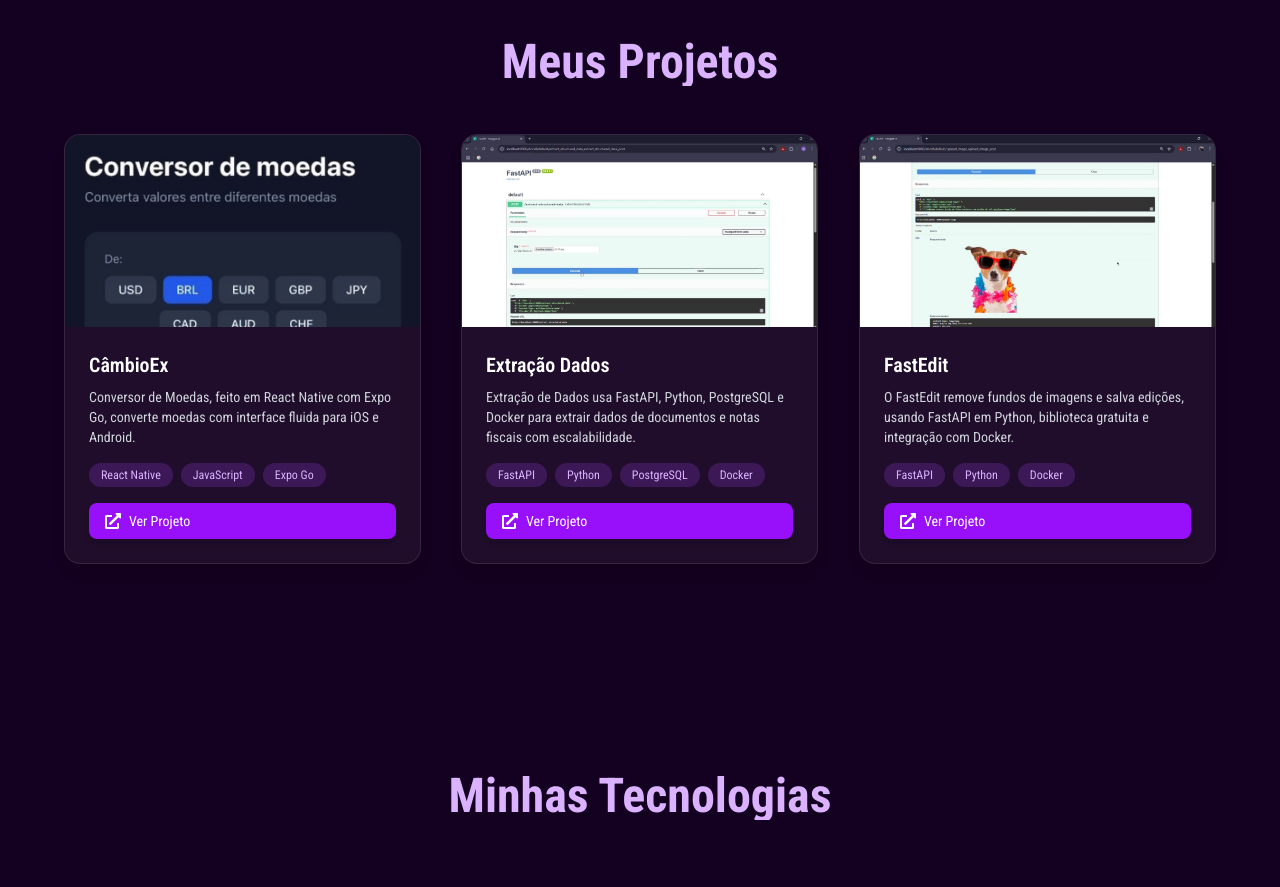
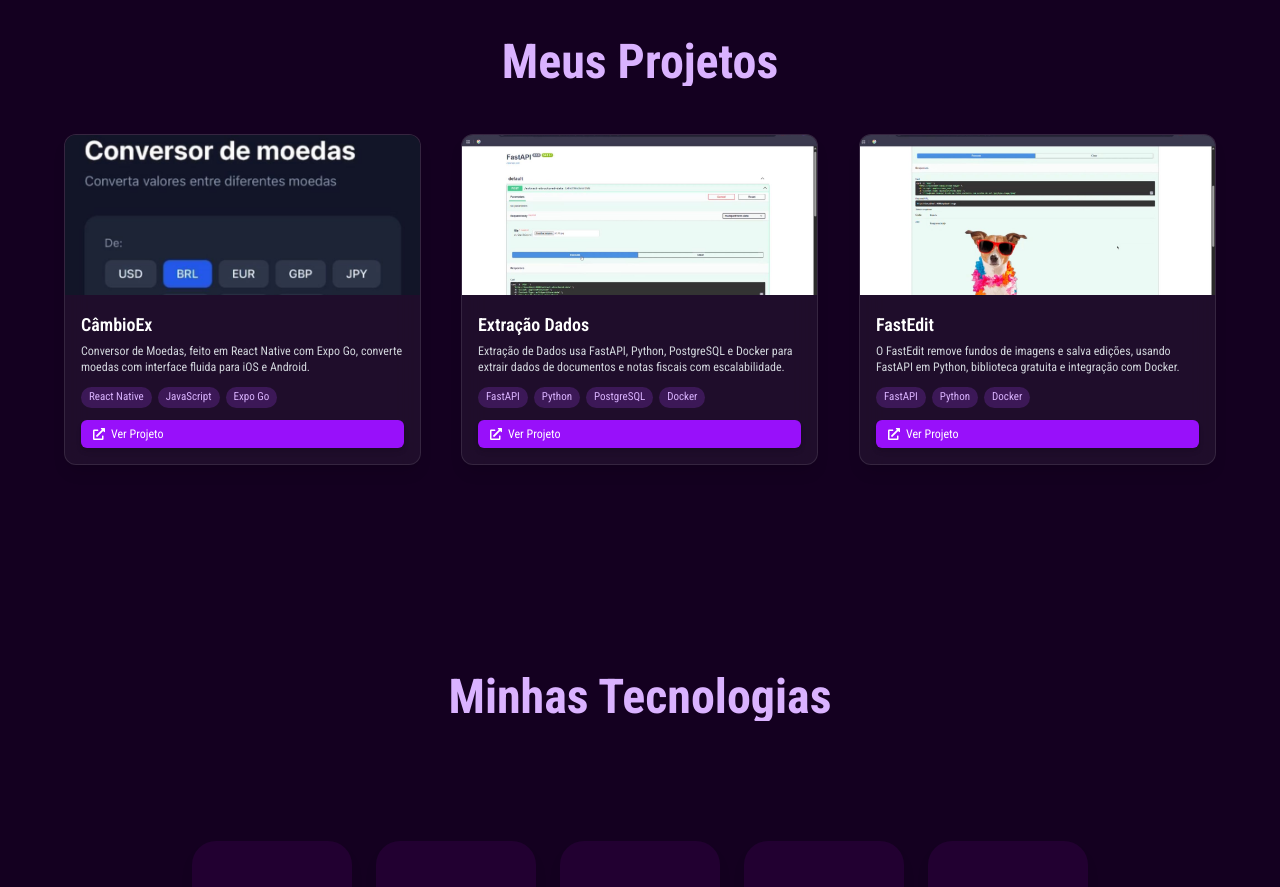
Before and after one commit to EduardaClaro/PortifolioReact, a Next.js app in the folder portfolio-react/: page / in a window 1280 px wide. Shown: the part 2780-3667 px from the top of the page. Built offline with nearby package versions, Linux system fonts and the light colour scheme.

Commit message:
:ok_hand: style:  adjusting the sizes

```diff
--- a/portfolio-react/components/Home/Projects/ProjectsCard.tsx
+++ b/portfolio-react/components/Home/Projects/ProjectsCard.tsx
@@ -26,47 +26,40 @@ const ProjectsCard = ({ image, video, title, description, techs, link }: Props)
           whileInView={{ opacity: 1, y: 0 }}
           viewport={{ once: true }}
           transition={{ duration: 0.6 }}
-          whileHover={{ scale: 1.03 }}
-          className="bg-white/5 backdrop-blur-md border border-white/10 rounded-2xl shadow-lg hover:shadow-purple-500/30 transition-all duration-300 overflow-hidden group cursor-pointer"
+          whileHover={{ scale: 1.02 }}
+          className="bg-white/5 backdrop-blur-md border border-white/10 rounded-xl shadow-lg hover:shadow-purple-500/30 transition-all duration-300 overflow-hidden group cursor-pointer"
           onClick={() => setIsOpen(true)}
         >
-          {/* Imagem com ícone de play */}
-          <div className="w-full h-48 relative overflow-hidden">
-            <motion.div
-              initial={{ scale: 1 }}
-              whileHover={{ scale: 1.05 }}
-              transition={{ duration: 0.3 }}
-              className="w-full h-full"
-            >
-              <Image
-                src={image}
-                alt={title}
-                fill
-                className="object-cover w-full h-full transition-transform duration-300"
-              />
-            </motion.div>
+          {/* Imagem */}
+          <div className="w-full h-40 relative overflow-hidden">
+            <Image
+              src={image}
+              alt={title}
+              fill
+              className="object-cover w-full h-full transition-transform duration-300 group-hover:scale-105"
+            />
 
-            {/* Ícone de play */}
-            <div className="absolute inset-0 flex items-center justify-center bg-black/25 opacity-0 group-hover:opacity-100 transition-opacity rounded-2xl">
-              <motion.div whileHover={{ scale: 1.2 }} className="text-white text-5xl">
+            {/* Ícone play */}
+            <div className="absolute inset-0 flex items-center justify-center bg-black/25 opacity-0 group-hover:opacity-100 transition-opacity rounded-xl">
+              <motion.div whileHover={{ scale: 1.15 }} className="text-white text-4xl">
                 ▶
               </motion.div>
             </div>
           </div>
 
           {/* Conteúdo */}
-          <div className="p-6 flex flex-col justify-between h-full">
-            <h2 className="text-white text-xl font-semibold mb-2 group-hover:text-purple-300 transition-colors">
+          <div className="p-4 flex flex-col justify-between h-full">
+            <h2 className="text-white text-lg font-semibold mb-1 group-hover:text-purple-300 transition-colors">
               {title}
             </h2>
-            <p className="text-gray-300 text-sm mb-4">{description}</p>
+            <p className="text-gray-300 text-xs mb-3 line-clamp-3">{description}</p>
 
-            <div className="flex flex-wrap gap-2 mb-4">
+            <div className="flex flex-wrap gap-1.5 mb-3">
               {techs.map((tech, i) => (
                 <motion.span
                   key={i}
-                  whileHover={{ scale: 1.1 }}
-                  className="px-3 py-1 text-xs bg-purple-500/20 text-purple-300 rounded-full transition-all"
+                  whileHover={{ scale: 1.05 }}
+                  className="px-2 py-0.5 text-[11px] bg-purple-500/20 text-purple-300 rounded-full transition-all"
                 >
                   {tech}
                 </motion.span>
@@ -79,12 +72,12 @@ const ProjectsCard = ({ image, video, title, description, techs, link }: Props)
               rel="noopener noreferrer"
               whileHover={{
                 scale: 1.05,
-                boxShadow: "0px 0px 15px rgba(168,85,247,0.8)",
+                boxShadow: "0px 0px 12px rgba(168,85,247,0.7)",
               }}
-              className="inline-flex items-center gap-2 px-4 py-2 bg-purple-600 text-white text-sm rounded-lg shadow-md hover:bg-purple-500 transition-colors"
+              className="inline-flex items-center gap-1.5 px-3 py-1.5 bg-purple-600 text-white text-xs rounded-md shadow-md hover:bg-purple-500 transition-colors"
               onClick={(e) => e.stopPropagation()}
             >
-              <FaExternalLinkAlt className="w-4 h-4" />
+              <FaExternalLinkAlt className="w-3 h-3" />
               Ver Projeto
             </motion.a>
           </div>
@@ -95,21 +88,21 @@ const ProjectsCard = ({ image, video, title, description, techs, link }: Props)
       <AnimatePresence>
         {isOpen && (
           <motion.div
-            className="fixed inset-0 z-50 flex items-center justify-center bg-black/80 p-4"
+            className="fixed inset-0 z-50 flex items-center justify-center bg-black/80 p-3"
             initial={{ opacity: 0 }}
             animate={{ opacity: 1 }}
             exit={{ opacity: 0 }}
             onClick={() => setIsOpen(false)}
           >
             <motion.div
-              className="relative w-full max-w-5xl"
+              className="relative w-full max-w-4xl"
               initial={{ scale: 0.8 }}
               animate={{ scale: 1 }}
               exit={{ scale: 0.8 }}
               onClick={(e) => e.stopPropagation()}
             >
               <button
-                className="absolute top-2 right-2 text-white text-2xl z-10"
+                className="absolute top-2 right-2 text-white text-xl z-10"
                 onClick={() => setIsOpen(false)}
               >
                 <FaTimes />
@@ -119,7 +112,7 @@ const ProjectsCard = ({ image, video, title, description, techs, link }: Props)
                 src={video}
                 controls
                 autoPlay
-                className="w-full h-auto max-h-[90vh] rounded-lg shadow-lg object-contain"
+                className="w-full h-auto max-h-[85vh] rounded-md shadow-lg object-contain"
               />
             </motion.div>
           </motion.div>
```
